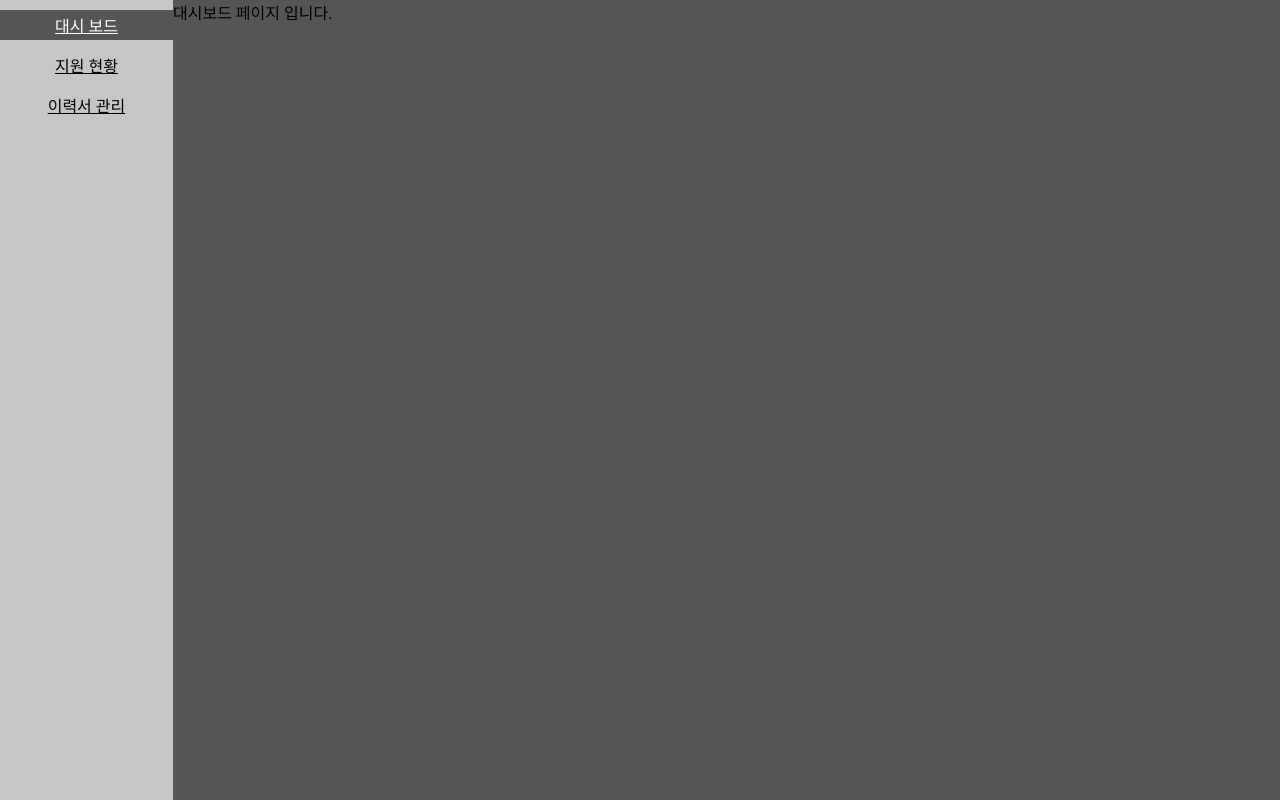
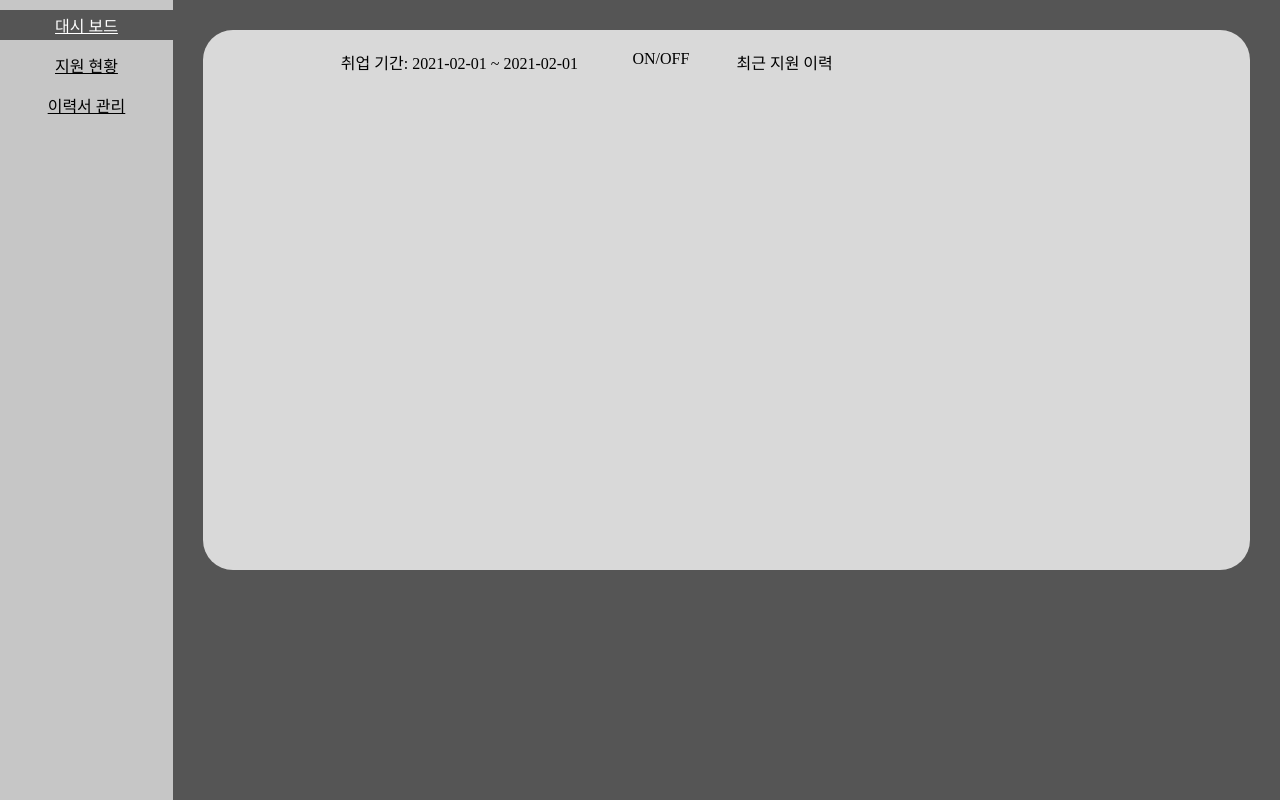
Before and after one commit to CureLatte/MyCareerFront, a Next.js app: page /dashboard in a window 1280 px wide. Built offline with nearby package versions, Linux system fonts and the light colour scheme.

Commit message:
[FEAT] 취업기간 Status component 생성

```diff
--- a/src/app/dashboard/page.tsx
+++ b/src/app/dashboard/page.tsx
@@ -1,3 +1,36 @@
+import RoundBoxTemplate from '@/components/RoundBoxTemplate';
+import ApplyStatus from '@/components/ApplyStatus';
+import React from 'react';
+import { LIGHT_GRAY_1 } from '@/const/Color';
+
 export default function DashBoardPage() {
-	return <div>대시보드 페이지 입니다.</div>;
+	return (
+		<div>
+			<RoundBoxTemplate>
+				<div
+					style={{
+						display: 'flex',
+						flexDirection: 'row',
+						alignItems: 'center',
+						justifyContent: 'center',
+						gap: '20px',
+						height: '500px',
+					}}
+				>
+					<div
+						style={{
+							width: '40%',
+							height: '100%',
+						}}
+					>
+						<ApplyStatus />
+					</div>
+
+					<div style={{ width: '40%', height: '100%' }}>
+						최근 지원 이력
+					</div>
+				</div>
+			</RoundBoxTemplate>
+		</div>
+	);
 }
--- /dev/null
+++ b/src/components/ApplyStatus.tsx
@@ -0,0 +1,52 @@
+'use client';
+import { useEffect, useState } from 'react';
+import { sleep } from '@/utils/commonUtils';
+
+export default function ApplyStatus({}: {}) {
+	const [loading, setLoading] = useState(true);
+
+	const [applyStatusInfo, setApplyStatusInfo] = useState<any>({});
+
+	useEffect(() => {
+		getApplyStatus().then(() => {
+			setLoading(false);
+		});
+	}, []);
+
+	const getApplyStatus = async () => {
+		setLoading(true);
+
+		setApplyStatusInfo({
+			...applyStatusInfo,
+			startTime: '2021-02-01',
+			endTime: '2021-02-01',
+			status: 'OFF',
+		});
+
+		await sleep(1000);
+		return true;
+	};
+
+	if (loading) {
+		return <div>로딩중입니다...</div>;
+	}
+
+	return (
+		<div
+			style={{
+				display: 'flex',
+				flexDirection: 'row',
+				justifyContent: 'space-around',
+			}}
+		>
+			<div>
+				취업 기간: {applyStatusInfo.startTime} ~{' '}
+				{applyStatusInfo.status === 'ON'
+					? '진행 중'
+					: applyStatusInfo.endTime}
+			</div>
+
+			<div>ON/OFF</div>
+		</div>
+	);
+}
--- /dev/null
+++ b/src/components/RoundBoxTemplate.tsx
@@ -0,0 +1,20 @@
+import { LIGHT_GRAY_1 } from '@/const/Color';
+
+export default function RoundBoxTemplate({
+	children,
+}: {
+	children: React.ReactNode;
+}) {
+	return (
+		<div
+			style={{
+				backgroundColor: LIGHT_GRAY_1,
+				borderRadius: '30px',
+				padding: '20px',
+				margin: '30px',
+			}}
+		>
+			{children}
+		</div>
+	);
+}
--- a/src/const/Color.ts
+++ b/src/const/Color.ts
@@ -1,4 +1,5 @@
-export const LIGHT_GRAY = "#C6C6C6"
+export const LIGHT_GRAY = '#C6C6C6';
 
+export const BACKGROUND_GRAY = '#555555';
 
-export const BACKGROUND_GRAY = "#555555"
+export const LIGHT_GRAY_1 = '#D9D9D9';
--- /dev/null
+++ b/src/utils/commonUtils.ts
@@ -0,0 +1,2 @@
+export const sleep = (delay: number) =>
+	new Promise((resolve) => setTimeout(resolve, delay));
```
